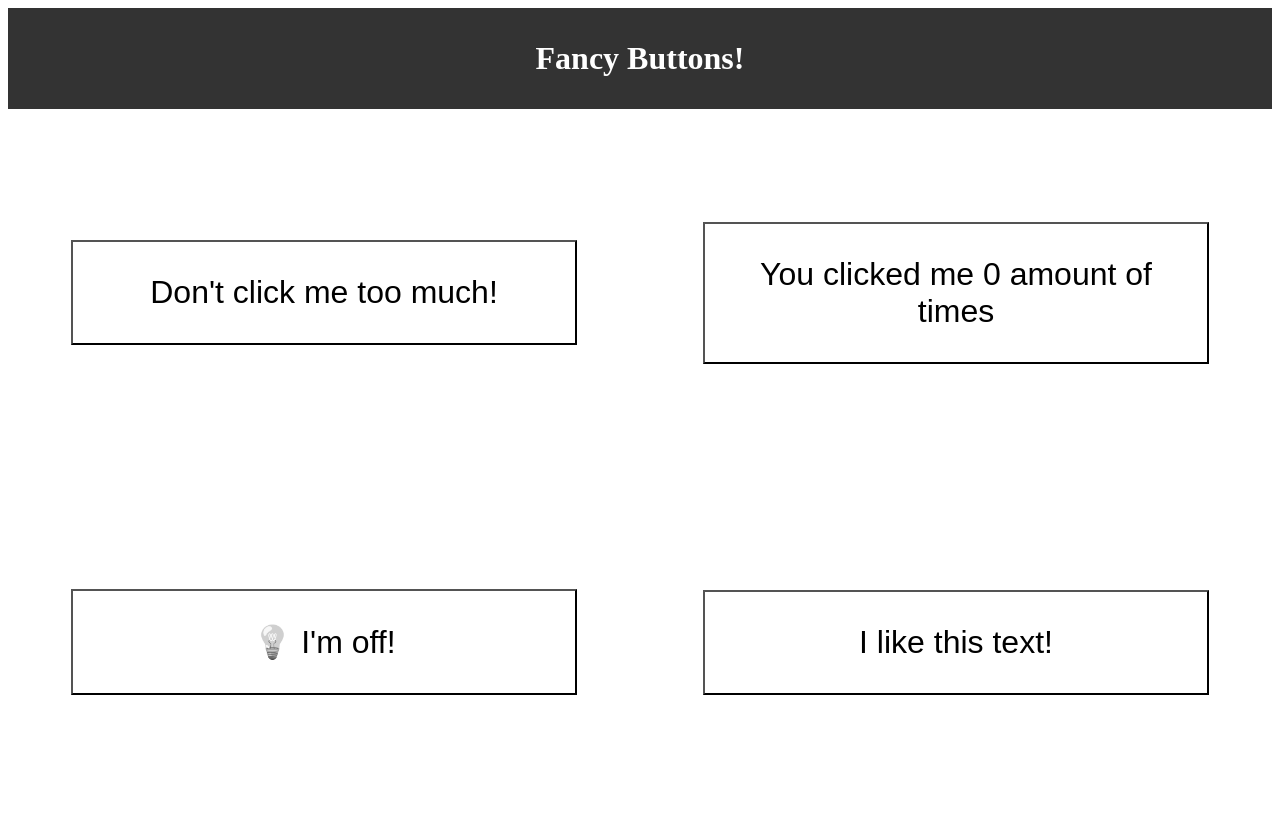
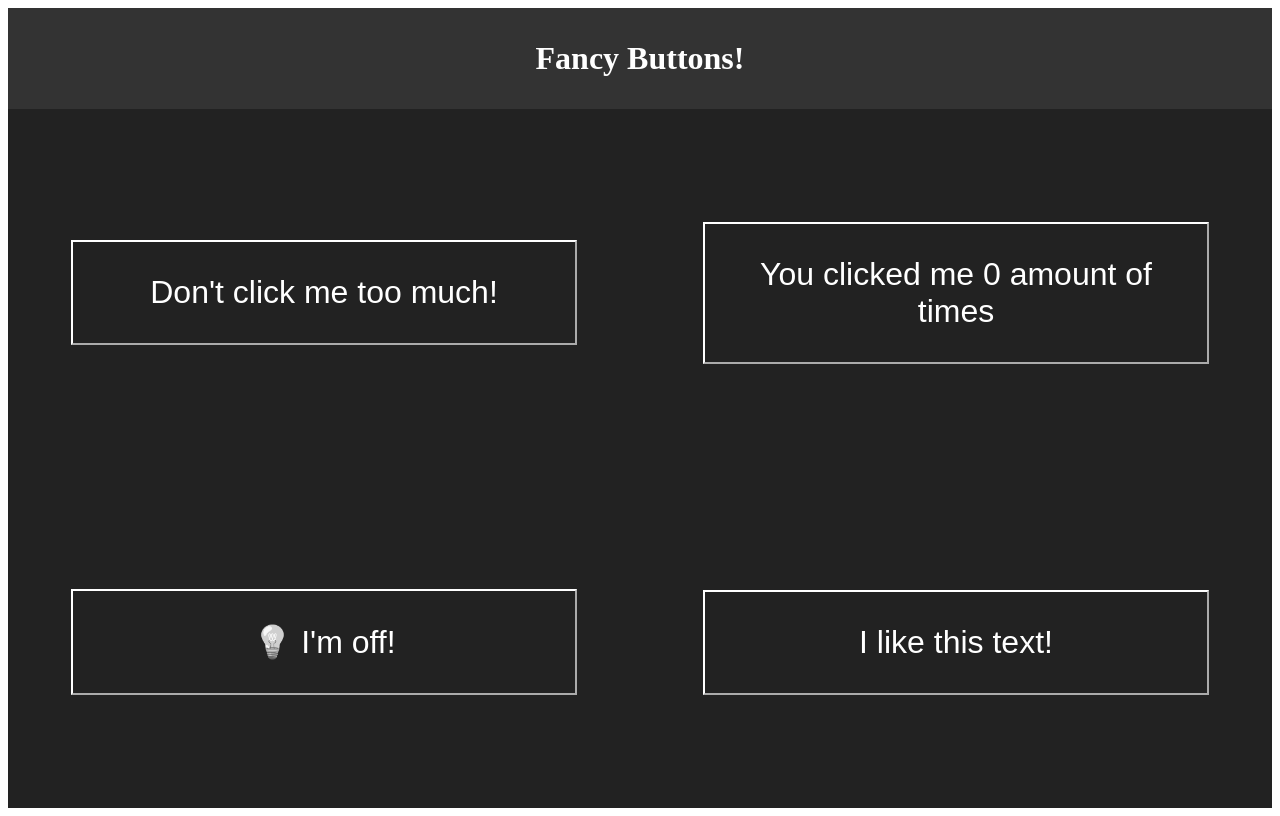
Before and after one commit to mabuzainah/fancy-buttons, a React (Create React App) app: page / in a window 1280 px wide. Built offline with nearby package versions, Linux system fonts and the light colour scheme.

Commit message:
Update App.js to include dark class in the Div
Updating App.js to include the Dark Mode css

```diff
--- a/src/App.js
+++ b/src/App.js
@@ -7,7 +7,7 @@ import TextRepeaterButton from './components/TextRepeaterButton';
 
 function App() {
   return (
-    <div className="App">
+    <div className="App dark">
       <h1>Fancy Buttons!</h1>
       <section>
         <AngryButton />
```
